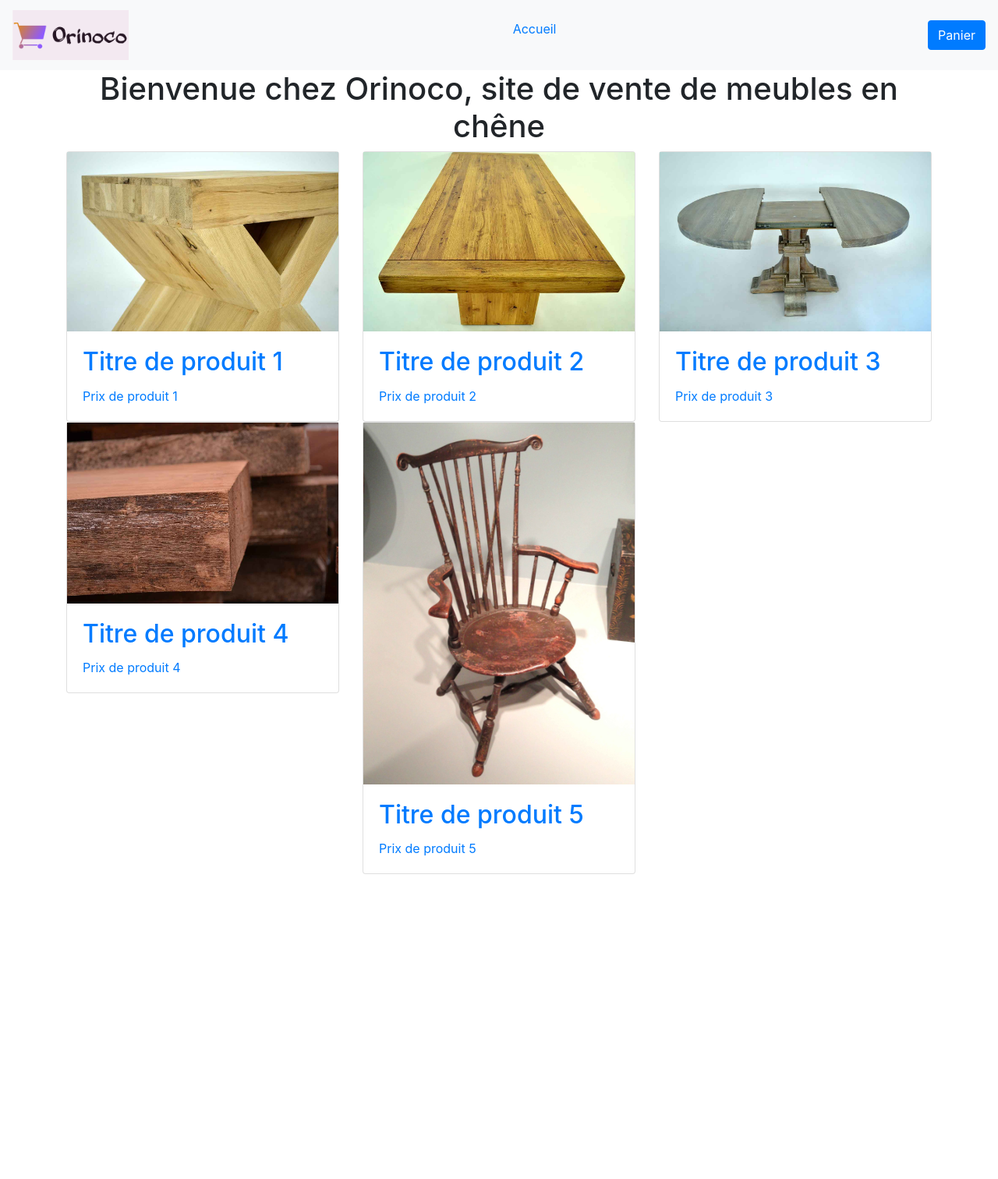
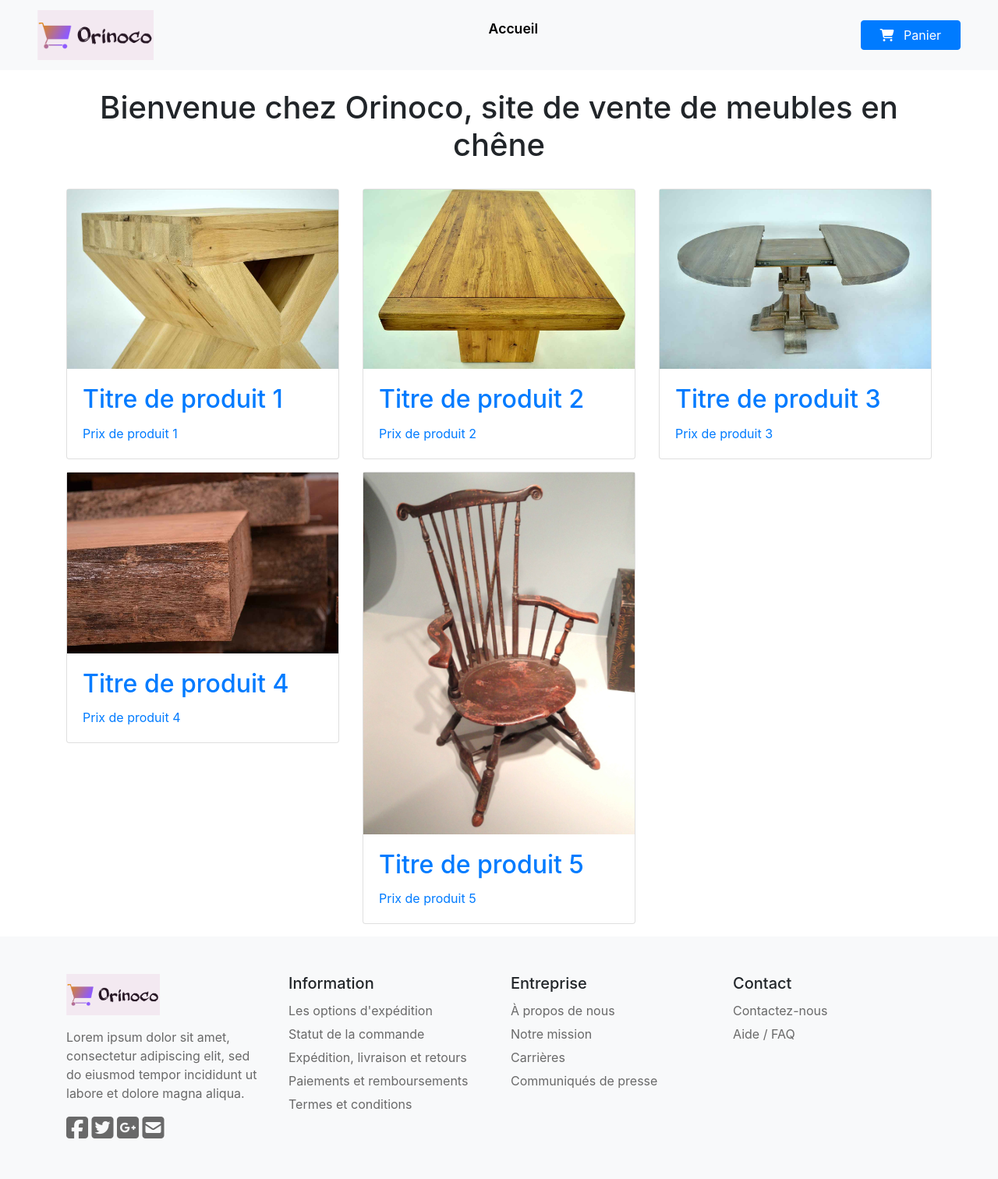
Before and after one commit to Danguole-Luzaite/LUZAITEDanguole_5_11102021, a website: page index.html in a window 1280 px wide. Shown: the whole page at 78% size. Before the commit the page ends 1121 px from the top, so only its background shows below. Drawn offline with nearby package versions, Linux system fonts and the light colour scheme.

Commit message:
index.html: header modifié ; footer créé, ajout de nouvelles propriétés et valeurs à footer.scss ; variables de couleur créé

```diff
--- a/assets/sass/layout/_footer.scss
+++ b/assets/sass/layout/_footer.scss
@@ -0,0 +1,29 @@
+.footers{
+    a {
+        color: $footers-color-grey;
+    }
+}
+.footers{
+    p {
+        color: $footers-color-grey;
+    }
+    ul {
+        line-height:30px;
+    }
+}
+#social-fb:hover {
+     color: $footers-socials-hovercolor;
+     transition:all .001s;
+ }
+ #social-tw:hover {
+     color: $footers-socials-hovercolor;
+     transition:all .001s;
+ }
+ #social-gp:hover {
+     color: $footers-socials-hovercolor;
+     transition:all .001s;
+ }
+ #social-em:hover {
+     color: $footers-socials-hovercolor;
+     transition:all .001s;
+ }
--- a/assets/sass/layout/_header.scss
+++ b/assets/sass/layout/_header.scss
@@ -0,0 +1,12 @@
+header{
+    nav{
+        a{
+            .accueil{
+                color: $text-black;
+                font-size: 1.1rem;
+                font-weight: 600;
+                text-decoration: none;
+            }
+        }
+    }
+}
--- a/assets/sass/pages/_liste-de-produits.scss
+++ b/assets/sass/pages/_liste-de-produits.scss
@@ -1,3 +1,4 @@
+// cards de produits
 .card{
     &__chair{
         width: 348px;
--- a/assets/sass/utils/_variable_overrides.scss
+++ b/assets/sass/utils/_variable_overrides.scss
@@ -0,0 +1,4 @@
+//colours//
+$text-black: #000;
+$footers-color-grey: #696969;
+$footers-socials-hovercolor: #4099FF;
--- a/index.html
+++ b/index.html
@@ -8,29 +8,33 @@
         <link rel="stylesheet" href="https://stackpath.bootstrapcdn.com/bootstrap/4.4.1/css/bootstrap.min.css" integrity="sha384-Vkoo8x4CGsO3+Hhxv8T/Q5PaXtkKtu6ug5TOeNV6gBiFeWPGFN9MuhOf23Q9Ifjh" crossorigin="anonymous">
         <!-- link to css-->
         <link rel="stylesheet" href="/assets/css/style.css">
+        <script src="https://kit.fontawesome.com/dd84544794.js" crossorigin="anonymous"></script>
         <title>Liste de produits, accueil</title>
     </head>
     <body>
         <header>
-            <nav class="navbar bg-light">
+            <nav class="navbar bg-light px-lg-5">
                 <a class="navbar-brand" href="/index.html">
                     <!--insert logo-->
                     <img src="/assets/images/orinoco_logo.png" width="149" height="64" alt="image du logo orinoco">
                 </a>
                 <a href="/index.html">
-                    <p>Accueil</p>
+                    <p class="accueil">Accueil</p>
                 </a>
-                <a class="btn btn-primary" href="#" role="button">Panier</a>
+                <a class="btn btn-primary px-4" href="#" role="button">
+                    <i class="fas fa-shopping-cart pr-2"></i>
+                    <span>Panier</span>
+                </a>
             </nav>
         </header>
 
         <main>
             <section class="container">
-                <div class="text-center">
+                <div class="text-center py-4">
                     <H1>Bienvenue chez Orinoco, site de vente de meubles en chêne</H1>
                 </div>
                 <div class="row">
-                    <a href="#" class="col-12 col-sm-6 col-md-4">
+                    <a href="#" class="col-12 col-sm-6 col-md-4 mb-3">
                         <div class="card">
                             <img class="card-image-top" src="/assets/images/oak_1.jpg" alt="Produit 1">
                             <div class="card-body">
@@ -40,7 +44,7 @@
                         </div>
                     </a>
 
-                    <a href="#" class="col-12 col-sm-6 col-md-4">
+                    <a href="#" class="col-12 col-sm-6 col-md-4 mb-3">
                         <div class="card">
                             <img class="card-image-top" src="/assets/images/oak_2.jpg" alt="Produit 2">
                             <div class="card-body">
@@ -50,7 +54,7 @@
                         </div>
                     </a>
 
-                    <a href="#" class="col-12 col-sm-6 col-md-4">
+                    <a href="#" class="col-12 col-sm-6 col-md-4 mb-3">
                         <div class="card">
                             <img class="card-image-top" src="/assets/images/oak_3.jpg" alt="Produit 3">
                             <div class="card-body">
@@ -60,7 +64,7 @@
                         </div>
                     </a>
 
-                    <a href="#" class="col-12 col-sm-6 col-md-4">
+                    <a href="#" class="col-12 col-sm-6 col-md-4 mb-3">
                         <div class="card">
                             <img class="card-image-top" src="/assets/images/oak_4.jpg" alt="Produit 4">
                             <div class="card-body">
@@ -70,7 +74,7 @@
                         </div>
                     </a>
 
-                    <a href="#" class="col-12 col-sm-6 col-md-4">
+                    <a href="#" class="col-12 col-sm-6 col-md-4 mb-3">
                         <div class="card">
                             <img class="card-image-top card__oak-chair" src="/assets/images/oak_5.jpg" alt="Produit 5">
                             <div class="card-body">
@@ -84,6 +88,52 @@
         </main>
 
         <footer class="bg-light">
+            <section class="footers bg-light pb-5">
+                <div class="container pt-5">
+                    <div class="row">
+                        <div class="col-xs-12 col-sm-6 col-md-3 footers-one">
+                            <div class="footers-logo">
+                                    <img src="/assets/images/orinoco_logo.png" alt="Logo Orinoco" style="width:120px;">
+                            </div>
+                            <div class="footers-info mt-3">
+                                <p>Lorem ipsum dolor sit amet, consectetur adipiscing elit, sed do eiusmod tempor incididunt ut labore et dolore magna aliqua.</p>
+                            </div>
+                            <div class="social-icons">
+                            <a href="https://www.facebook.com/"><i id="social-fb" class="fa fa-facebook-square fa-2x social"></i></a>
+                            <a href="https://twitter.com/"><i id="social-tw" class="fa fa-twitter-square fa-2x social"></i></a>
+                            <a href="https://plus.google.com/"><i id="social-gp" class="fa fa-google-plus-square fa-2x social"></i></a>
+                            <a href="mailto:orinoco@gmail.com"><i id="social-em" class="fa fa-envelope-square fa-2x social"></i></a>
+                        </div>
+                        </div>
+                        <div class="col-xs-12 col-sm-6 col-md-3 footers-two">
+                            <h5>Information</h5>
+                            <ul class="list-unstyled">
+                                <li><a href="#">Les options d'expédition</a></li>
+                                <li><a href="#">Statut de la commande</a></li>
+                                <li><a href="a#">Expédition, livraison et retours</a></li>
+                                <li><a href="#">Paiements et remboursements</a></li>
+                                <li><a href="#">Termes et conditions</a></li>
+                            </ul>
+                        </div>
+                        <div class="col-xs-12 col-sm-6 col-md-3 footers-three">
+                            <h5>Entreprise</h5>
+                            <ul class="list-unstyled">
+                                <li><a href="#">À propos de nous</a></li>
+                                <li><a href="#">Notre mission</a></li>
+                                <li><a href="#">Carrières</a></li>
+                                <li><a href="#">Communiqués de presse</a></li>
+                            </ul>
+                         </div>
+                        <div class="col-xs-12 col-sm-6 col-md-3 footers-four">
+                            <h5>Contact</h5>
+                            <ul class="list-unstyled">
+                                <li><a href="#">Contactez-nous</a></li>
+                                <li><a href="#">Aide / FAQ</a></li>
+                            </ul>
+                        </div>
+                    </div>
+                </div>
+             </section>
         </footer>
         <!-- jQuery first, then Popper.js, then Bootstrap JS -->
         <script src="https://code.jquery.com/jquery-3.4.1.slim.min.js" integrity="sha384-J6qa4849blE2+poT4WnyKhv5vZF5SrPo0iEjwBvKU7imGFAV0wwj1yYfoRSJoZ+n" crossorigin="anonymous"></script>
```
Also changed, not shown: assets/css/style.css, 1 other file.
